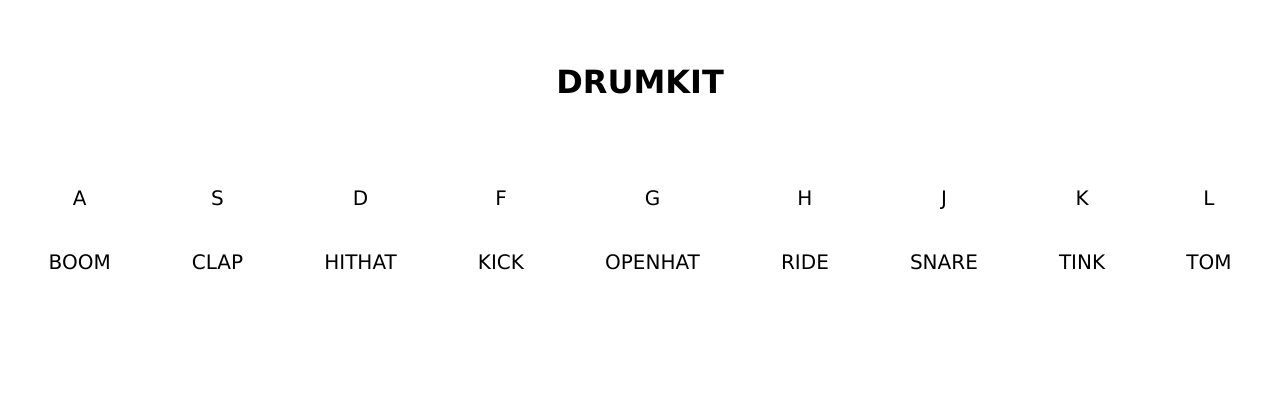
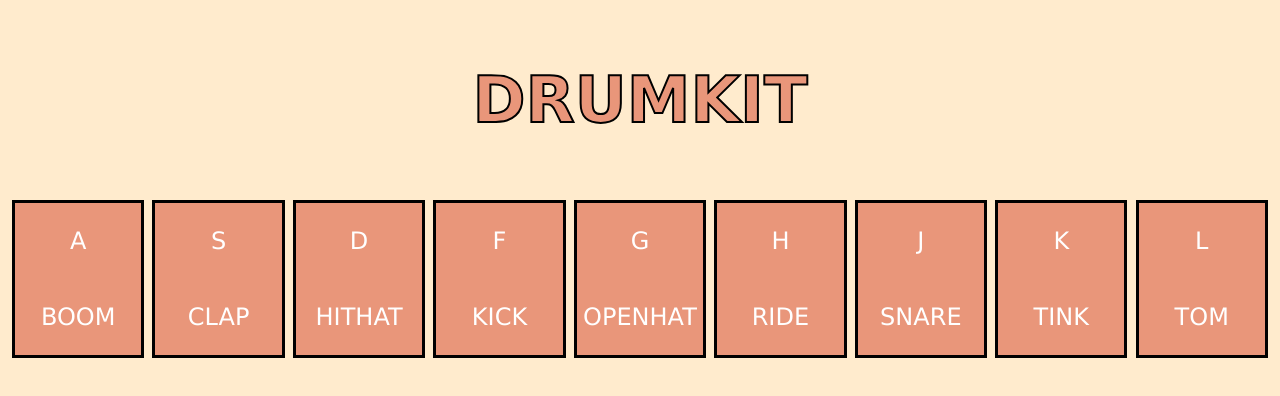
Before and after one commit to taylorh2002/DrumKitChallenge, a plain HTML site: page index.html in a window 1280 px wide. Drawn offline with Linux system fonts and the light colour scheme.

Commit message:
Second commit

```diff
--- a/style.css
+++ b/style.css
@@ -1,9 +1,18 @@
+body
+{
+    background-color: blanchedalmond;
+}
+
 
 h1
 {
     text-align: center;
     margin: 5%;
     font-family: Verdana, Geneva, Tahoma, sans-serif;
+    font-size: 400%;
+    color: darksalmon;
+    -webkit-text-stroke: 2px black;
+
 
 }
 
@@ -12,7 +21,7 @@ h1
     display: flex;
     justify-content: space-around;
     font-family: Verdana, Geneva, Tahoma, sans-serif;
-    font-size: 125%;
+    font-size: 150%;
 }
 
 .drum
@@ -22,7 +31,11 @@ h1
     flex-direction:column;
     flex-wrap: wrap;
     text-align: center;
-    padding: 2PX;
+    border-style: solid;
+    border-color: black;
+    width: 10%;
+    background-color:darksalmon;
+    color: white;
 }
 
 h2
@@ -31,5 +44,7 @@ h2
     margin: 15%;
     font-family: Verdana, Geneva, Tahoma, sans-serif;
     font-size: 400%;
+    color: darksalmon;
+    -webkit-text-stroke: 2px black;
 
 }
```
Also changed, not shown: app.js (line endings or trailing spaces).
